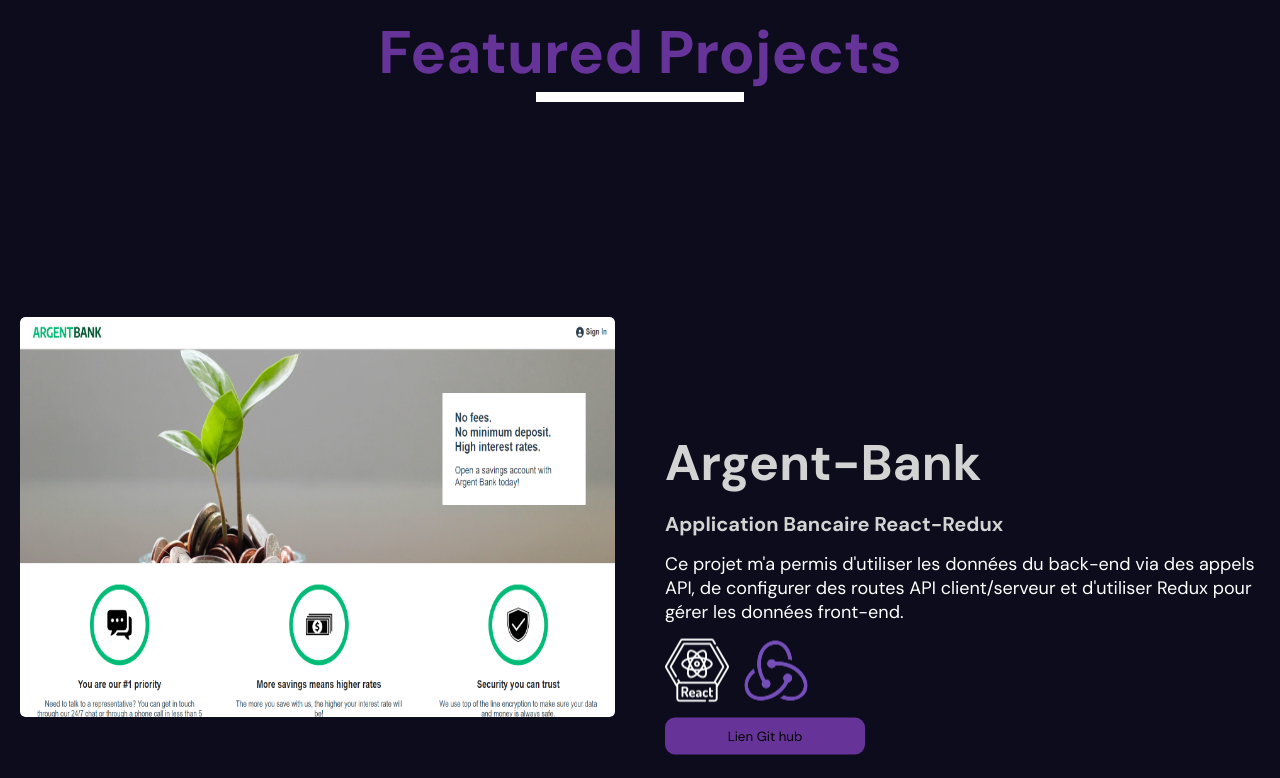
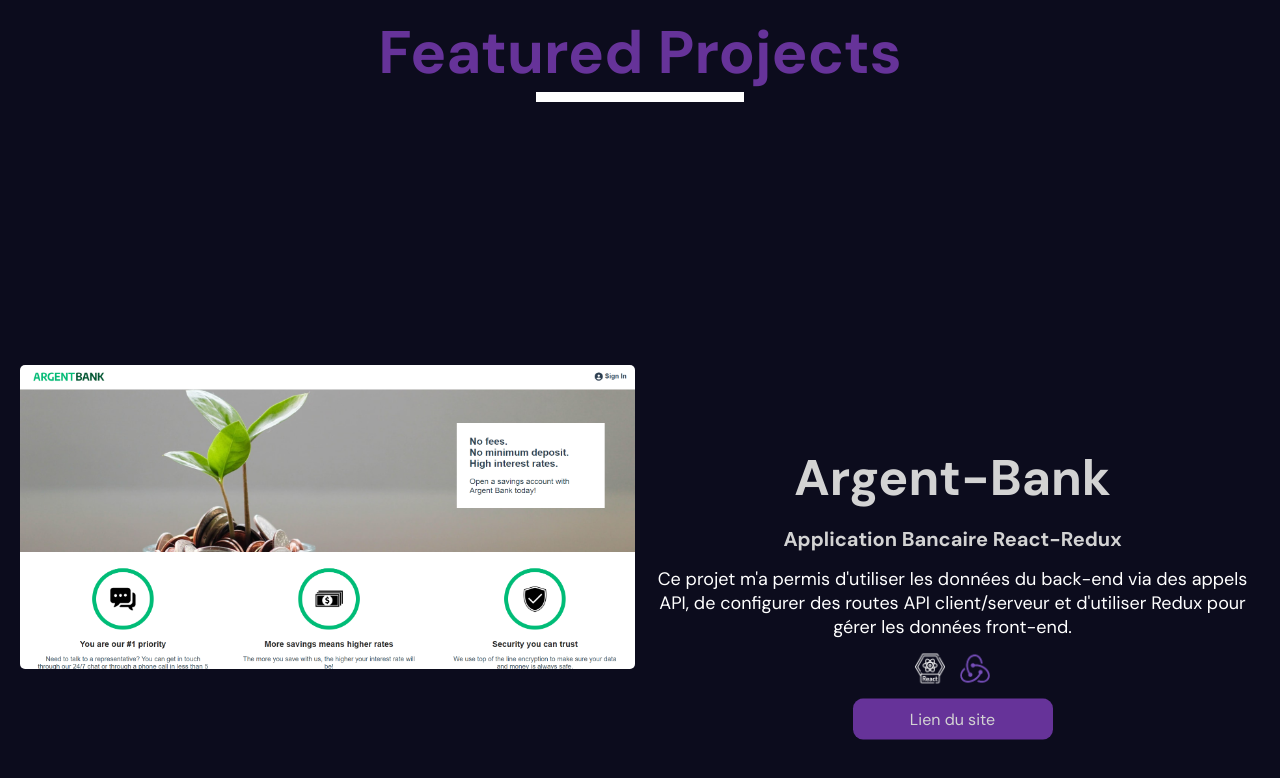
Before and after one commit to NafAldev/P12-Portfolio, a React (Vite) app: page / in a window 1280 px wide. Shown: the part 4002-4780 px from the top of the page. Built offline with nearby package versions, Linux system fonts and the light colour scheme.

Commit message:
Modification aprés ST

```diff
--- a/src/app.scss
+++ b/src/app.scss
@@ -22,7 +22,6 @@
 
 section {
   height: 100vh;
-  width: 100vw;
   scroll-snap-align: center;
   overflow: hidden;
 }
--- a/src/components/dataProjects/projects.json
+++ b/src/components/dataProjects/projects.json
@@ -9,7 +9,7 @@
         "../icon/react.png",
         "../icon/redux.png"
         ],
-      "lien": "https://github.com/NafAldev/P11-ArgentBank.git"
+      "lien": "https://argent-bank-p11.netlify.app/"
 
     },
     {
@@ -23,7 +23,7 @@
             "../icon/website.png"
 
         ],
-        "lien": "https://github.com/NafAldev/Nina.Carducci.git"
+        "lien": "https://nafaldev.github.io/Nina.Carducci/"
 
     },
     {
@@ -37,7 +37,7 @@
             "../icon/js.png",
             "../icon/sass.png"
         ],
-        "lien": "https://github.com/NafAldev/P8_KASA"
+        "lien": "https://kasa-location-imm.netlify.app/"
 
     }
 
--- a/src/components/navbar/Navbar.jsx
+++ b/src/components/navbar/Navbar.jsx
@@ -18,7 +18,7 @@
         <a href='https://github.com/NafAldev' >
           <FontAwesomeIcon icon={faGithub} className='navbar-icon'/>
         </a>
-        <a href='#'>
+        <a href='https://www.linkedin.com/in/nafissa-allouchy-349632300/'>
           <FontAwesomeIcon icon={faLinkedin} className='navbar-icon' />
         </a>
         </div>
--- a/src/components/porfolio/Portfolio.jsx
+++ b/src/components/porfolio/Portfolio.jsx
@@ -27,7 +27,9 @@
                   <img key={index} src={icon} alt={"icons"} />
                 ))}
              </div>
-              <button>Lien Git hub</button>
+             <a href={item.lien}>
+                Lien du site
+              </a>
             </motion.div>
           </div>
         </div>
--- a/src/components/porfolio/portfolio.scss
+++ b/src/components/porfolio/portfolio.scss
@@ -67,6 +67,7 @@
 
       @include tablet{
         padding: 0 20px ;
+        gap: 10px;
       }
 
       .imageContainer {
@@ -74,6 +75,9 @@
         height: 50%;
         border-radius: 5px;
         overflow: hidden;
+        display: flex;
+        align-items: center;
+        justify-content: center;
 
 
         @include mobile {
@@ -84,13 +88,9 @@
 
         img {
           width: 100%;
-          height: 100%;
+
           border-radius: 5px;
-
-          @include mobile {
-            object-fit: contain;
-
-          }
+          object-fit: cover;
 
           @include tablet{
             width: 100%;
@@ -105,6 +105,9 @@
         display: flex;
         flex-direction: column;
         gap: 30px;
+        align-items: center;
+        justify-content: center;
+
 
 
         @include mobile {
@@ -141,6 +144,7 @@
         p {
           color: white;
           font-size: 20px;
+          text-align: center;
 
           @include mobile {
             font-size: 15px;
@@ -155,7 +159,11 @@
           display: flex;
           gap: 15px;
 
+
           img {
+            width: 30px;
+            height: 30px ;
+
             @include mobile {
               height: 40px;
               width: 40px;
@@ -163,13 +171,14 @@
           }
         }
 
-        button {
+        a {
           background-color: rebeccapurple;
           border: none;
           border-radius: 10px;
           padding: 10px;
           width: 200px;
           cursor: pointer;
+          text-align: center;
         }
       }
     }
```
